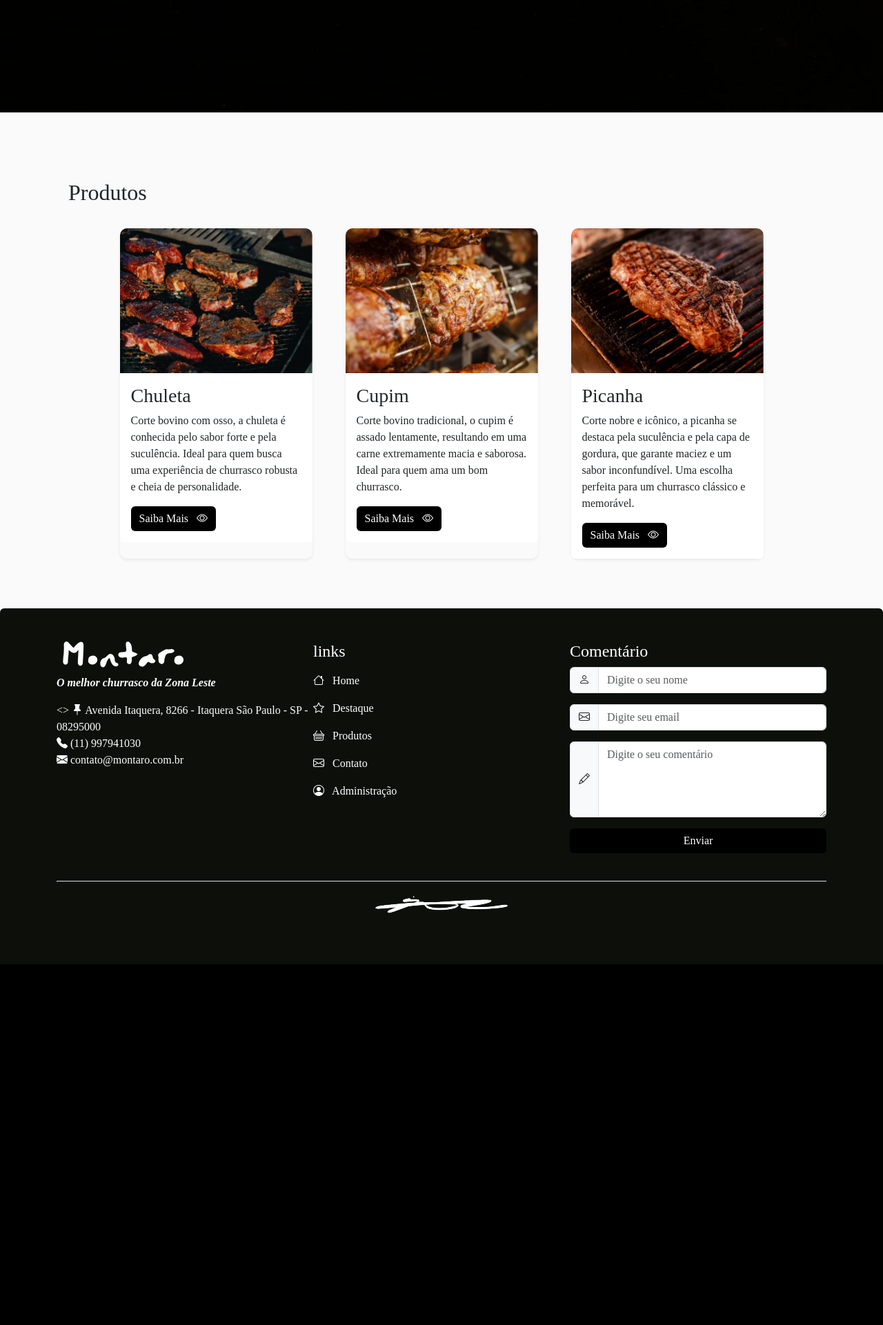
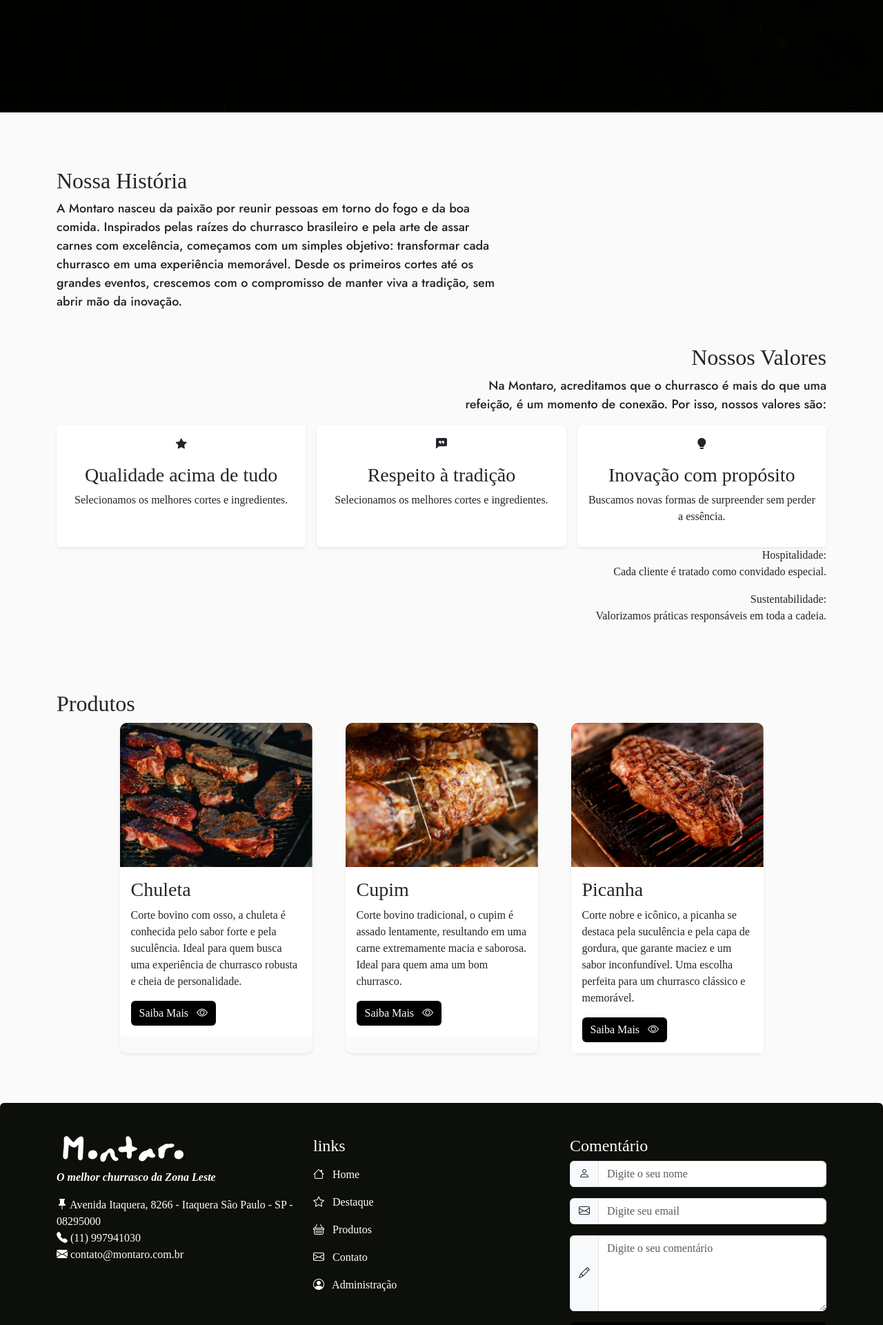
Before and after one commit to Isaac-Loiola/Montaro, a PHP site: page / in a window 1280 px wide. Shown: the part 797-2718 px from the top of the page at 69% size. Before the commit the page ends 2195 px from the top, so only its background shows below. Run offline with PHP 8.4, Linux system fonts and the light colour scheme; some web fonts are replaced.

Commit message:
cards about-us add!

```diff
--- a/css/style.css
+++ b/css/style.css
@@ -65,8 +65,15 @@ main{
     width: 100px;
 }
 
+.paragraph{
+    font-family: 'jost';
+    font-weight: 500;
+    font-size: 18px;
+}
 
-
+li{
+    list-style: none;
+}
 
 .btn-dark{
     border: none;
--- a/index.html
+++ b/index.html
@@ -107,10 +107,69 @@
 
     </header>
      <main class="container">
+        <div class="about-us mb-5">
+            <h2 class="title-about-us">Nossa História</h2>
+            <p class="paragraph col-lg-7">
+                A Montaro nasceu da paixão por reunir pessoas em torno do fogo e da boa comida. Inspirados pelas raízes do churrasco brasileiro e pela arte de assar carnes com excelência, começamos com um simples objetivo: transformar cada churrasco em uma experiência memorável. Desde os primeiros cortes até os grandes eventos, crescemos com o compromisso de manter viva a tradição, sem abrir mão da inovação.
+            </p>
+        </div>
+
+        <div class="about-us mb-5 d-flex flex-column  align-items-end">
+            <h2 class="title-about-us">Nossos Valores</h2>
+            <p class="paragraph col-lg-6 text-end">
+                Na Montaro, acreditamos que o churrasco é mais do que uma refeição, é um momento de conexão. Por isso, nossos valores são:
+            <section class="d-flex gap-3">
+                <div class="card col text-center py-3 shadow-sm">
+                    <i class="bi bi-star-fill"></i>
+                    <div class="card-body">
+                        <h3 class="card-title">Qualidade acima de tudo</h3>
+                        <p class="card-text">
+                            Selecionamos os melhores cortes e ingredientes.
+                        </p>
+                    </div>
+                </div>
+
+                <div class="card col text-center py-3 shadow-sm">
+                    <i class="bi bi-chat-left-quote-fill"></i>
+                    <div class="card-body">
+                        <h3 class="card-title">Respeito à tradição</h3>
+                        <p class="card-text">
+                            Selecionamos os melhores cortes e ingredientes.
+                        </p>
+                    </div>
+                </div>
+
+                <div class="card col text-center py-3 shadow-sm w-50">
+                    <i class="bi bi-lightbulb-fill"></i>
+                    <div class="card-body">
+                        <h3 class="card-title">Inovação com propósito</h3>
+                        <p class="card-text">
+                            Buscamos novas formas de surpreender sem perder a essência.
+                        </p>
+                    </div>
+                </div>
+            </section>
+                <ul class="text-end">
+
+                    <li class="mb-3">
+                        Hospitalidade: <br>Cada cliente é tratado como convidado especial.
+                    </li>
+                    <li class="mb-3">
+                        Sustentabilidade: <br>Valorizamos práticas responsáveis em toda a cadeia.
+                    </li>
+                </ul>
+            </p>
+        </div>
+
+        <!-- O Que Torna a Montaro Única
+        O que nos diferencia é a forma como combinamos tradição, sabor e experiência. Na Montaro, cada detalhe importa — do tempero artesanal ao ambiente acolhedor. Somos mais do que uma churrascaria: somos um ponto de encontro para quem valoriza momentos autênticos, comida de verdade e aquele clima de celebração que só o churrasco proporciona. -->
+
+
+
         <section class="products-container mb-5">
 
-            <h2 class="alert alert-sucess" id="products">
-                Produtos
+            <h2 id="products">
+            Produtos
             </h2>
 
             <div class="d-flex flex-wrap gap-lg-5 gap-sm-3 gap-md justify-content-center">
@@ -177,7 +236,7 @@
                 <img src="/images/logo/montaro-logo-white.png" alt="" class="mb-2">
                 <br>
                 <p><i><strong>O melhor churrasco da Zona Leste</strong></i></p>
-                <>
+                <div>
                     <i class="bi bi-pin-fill"></i> Avenida Itaquera, 8266 - Itaquera São Paulo - SP - 08295000
                     <br>
                     <i class="bi bi-telephone-fill"></i> (11) 997941030
@@ -186,7 +245,7 @@
                     <a href="mailto:contato@montaro.com.br?subject=Contato do Site" class="text-decoration-none text-white">
                         contato@montaro.com.br
                     </a>
-                </>
+                </div>
                 <!-- <div class="ratio ratio-4x3">
                     <iframe src="https://www.google.com/maps/embed?pb=!1m18!1m12!1m3!1d5480.546132356433!2d-46.45672334656811!3d-23.538768851311122!2m3!1f0!2f0!3f0!3m2!1i1024!2i768!4f13.1!3m3!1m2!1s0x94ce66bf22458913%3A0xecdac462b58a9475!2sSenac%20Itaquera!5e0!3m2!1spt-BR!2sbr!4v1755874043166!5m2!1spt-BR!2sbr" width="600" height="450" style="border:0;" allowfullscreen="" loading="lazy" referrerpolicy="no-referrer-when-downgrade"></iframe>
                 </div> -->
```
